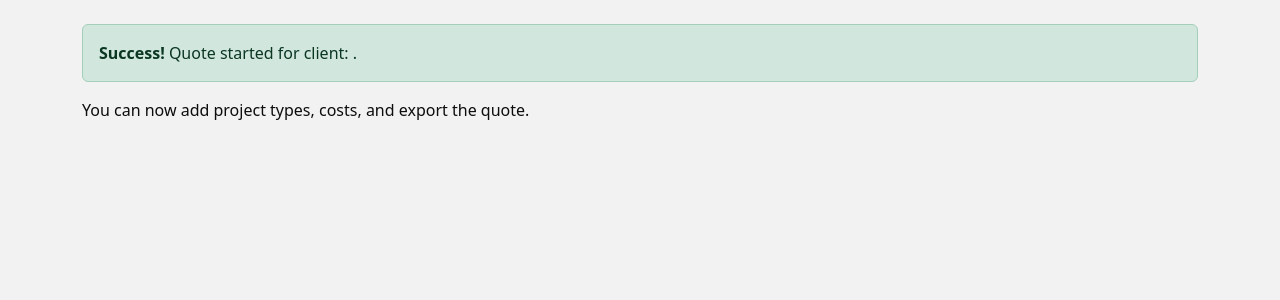
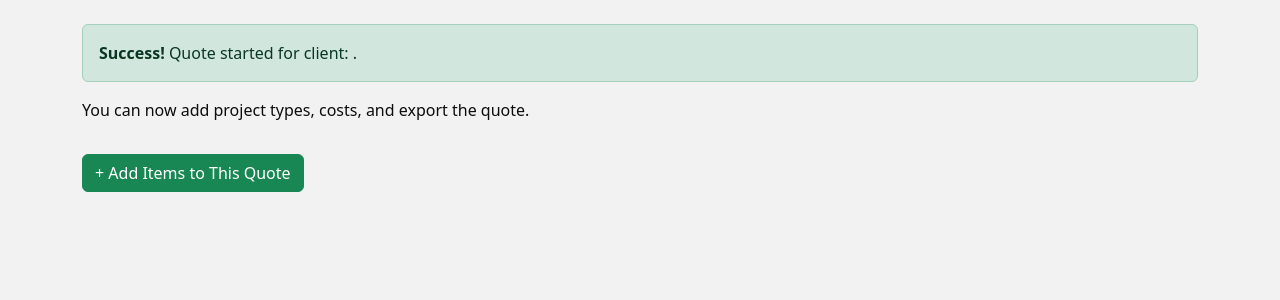
Before and after one commit to sbcybersolutions/quote-app, a Flask app: page /confirmation in a window 1280 px wide. Shown: the part 56-356 px from the top of the page. Run offline with Flask 3, Linux system fonts and the light colour scheme.

Commit message:
added 'add items' button to confirmation.html

```diff
--- a/app/routes/home.py
+++ b/app/routes/home.py
@@ -32,18 +32,19 @@
             )
 
         quote = Quote(
-            client_name=client_name,
-            project_name=project_name,
-            project_date=project_date
+            client_name=client_name, # type: ignore
+            project_name=project_name, # type: ignore
+            project_date=project_date # type: ignore
         )
         db.session.add(quote)
         db.session.commit()
 
-        return redirect(url_for('main.confirmation', client=client_name))
+        return redirect(url_for('main.confirmation', client=client_name, quote_id=quote.id))
 
     return render_template('index.html')
 
 @main.route('/confirmation')
 def confirmation():
     client = request.args.get('client', '')
-    return render_template('confirmation.html', client=client)
+    quote_id = request.args.get('quote_id', type=int)
+    return render_template('confirmation.html', client=client, quote_id=quote_id)
--- a/app/templates/confirmation.html
+++ b/app/templates/confirmation.html
@@ -7,4 +7,9 @@
     <strong>Success!</strong> Quote started for client: <strong>{{ client }}</strong>.
   </div>
   <p>You can now add project types, costs, and export the quote.</p>
+
+  <a class="btn btn-success mt-3" href="{{ url_for('main.add_quote_item', quote_id=quote_id) }}">
+  + Add Items to This Quote
+</a>
+
 {% endblock %}
```
